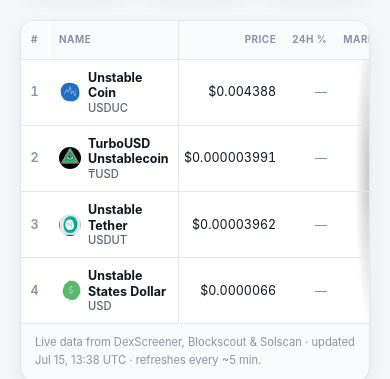
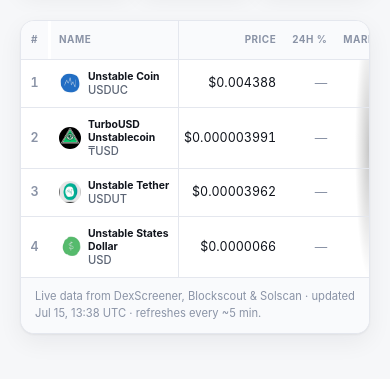
Before and after one commit to TurboUSD/unstablecoins, a Next.js app: page / in a window 390 px wide. Shown: the part 375-754 px from the top of the page. Built offline with nearby package versions, Linux system fonts and the light colour scheme; no server answers.

Commit message:
Add files via upload

```diff
--- a/app/globals.css
+++ b/app/globals.css
@@ -1479,7 +1479,7 @@
   }
 
   .coin-cell .name {
-    font-size: 0.78rem;
+    font-size: 0.65rem;
     line-height: 1.25;
   }
 
```
